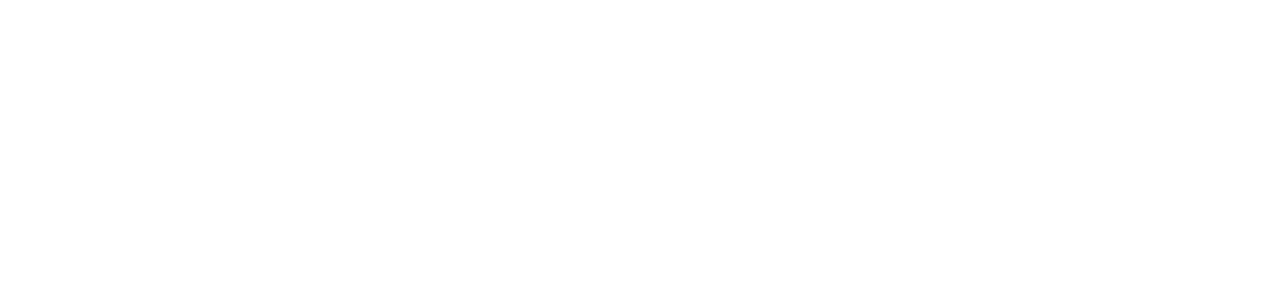
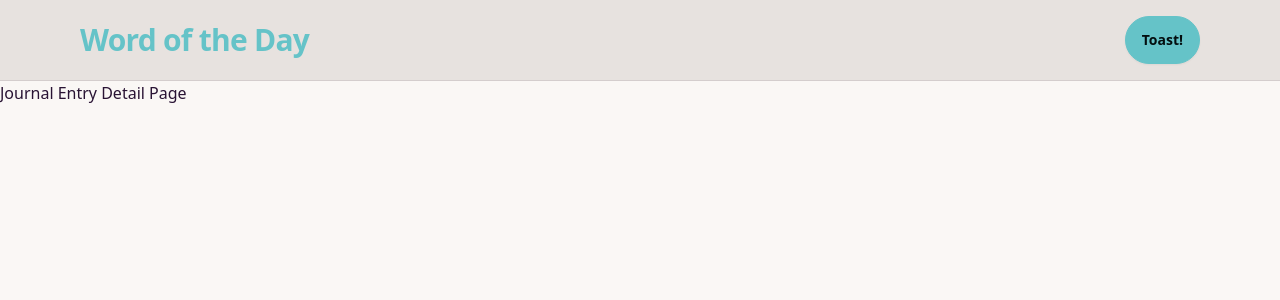
Before and after one commit to freeCodeCamp-2025-Summer-Hackathon/purple-array, a React (Vite) app in the folder frontend/: page /journal-entry in a window 1280 px wide. Before the commit this address had no page. Shown: the top 300 px of the page. Built offline with nearby package versions, Linux system fonts and the light colour scheme.

Commit message:
feat: add journal entry detail page to the FE

```diff
--- a/frontend/src/App.jsx
+++ b/frontend/src/App.jsx
@@ -2,6 +2,7 @@
 import HomePage from './pages/HomePage';
 import SignInPage from './pages/SignInPage';
 import JournalPage from './pages/JournalPage';
+import JournalEntryDetailPage from './pages/JournalEntryDetailPage';
 import MarketPage from './pages/MarketPage';
 import SettingsPage from './pages/SettingsPage';
 
@@ -12,6 +13,8 @@
 				<Route path="/" element={<HomePage />} />
 				<Route path="/signin" element={<SignInPage />} />
 				<Route path="/journal" element={<JournalPage />} />
+				{/*Path for the Journal Entry Route will need to be updated, once we get the endpoint setup from the Backend*/}
+				<Route path="/journal-entry" element={<JournalEntryDetailPage />} />
 				<Route path="/market" element={<MarketPage />} />
 				<Route path="/settings" element={<SettingsPage />} />
 			</Routes>
--- /dev/null
+++ b/frontend/src/pages/JournalEntryDetailPage.jsx
@@ -0,0 +1,12 @@
+import Navbar from '../components/generic/Navbar';
+
+const JournalEntryDetailPage = () => {
+	return (
+		<div className="min-h-screen">
+			<Navbar />
+			<h1>Journal Entry Detail Page</h1>
+		</div>
+	);
+};
+
+export default JournalEntryDetailPage;
```
